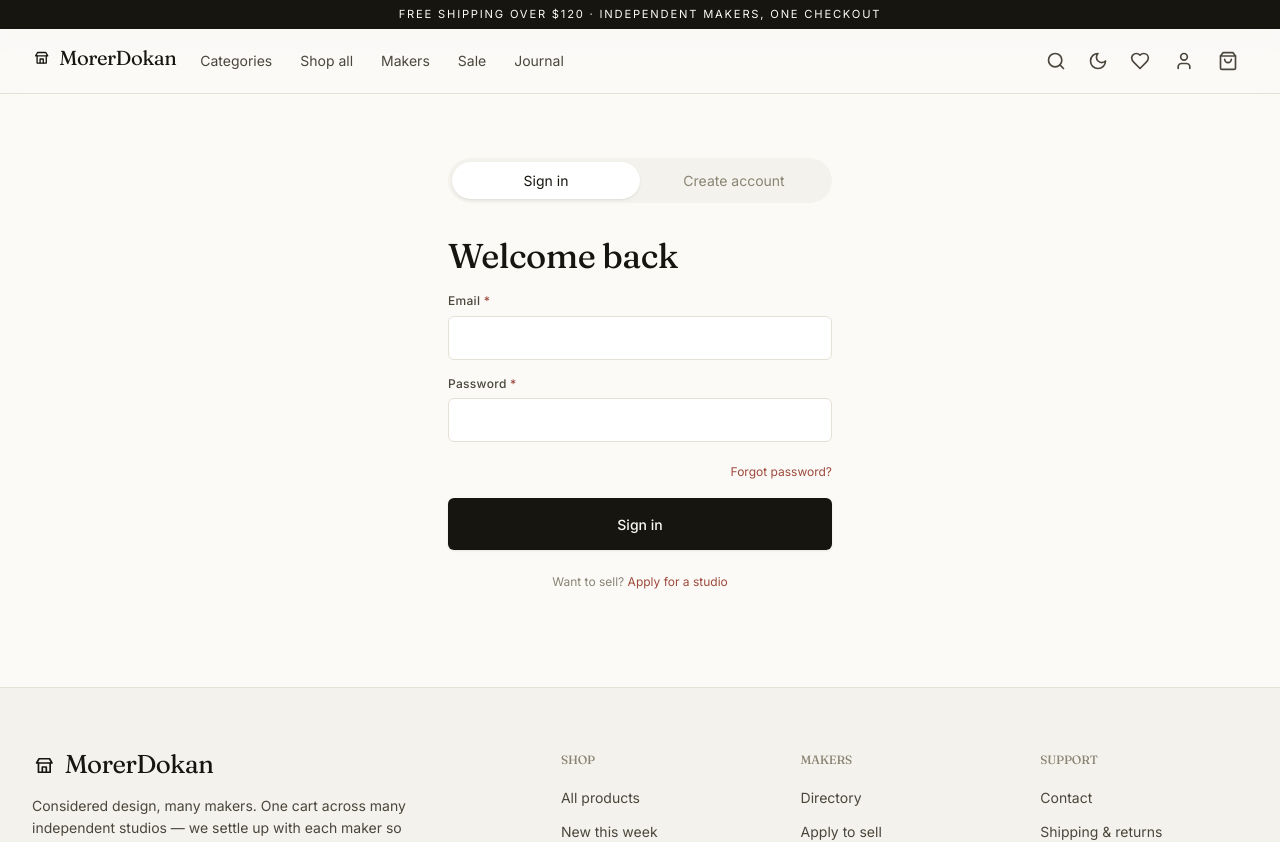
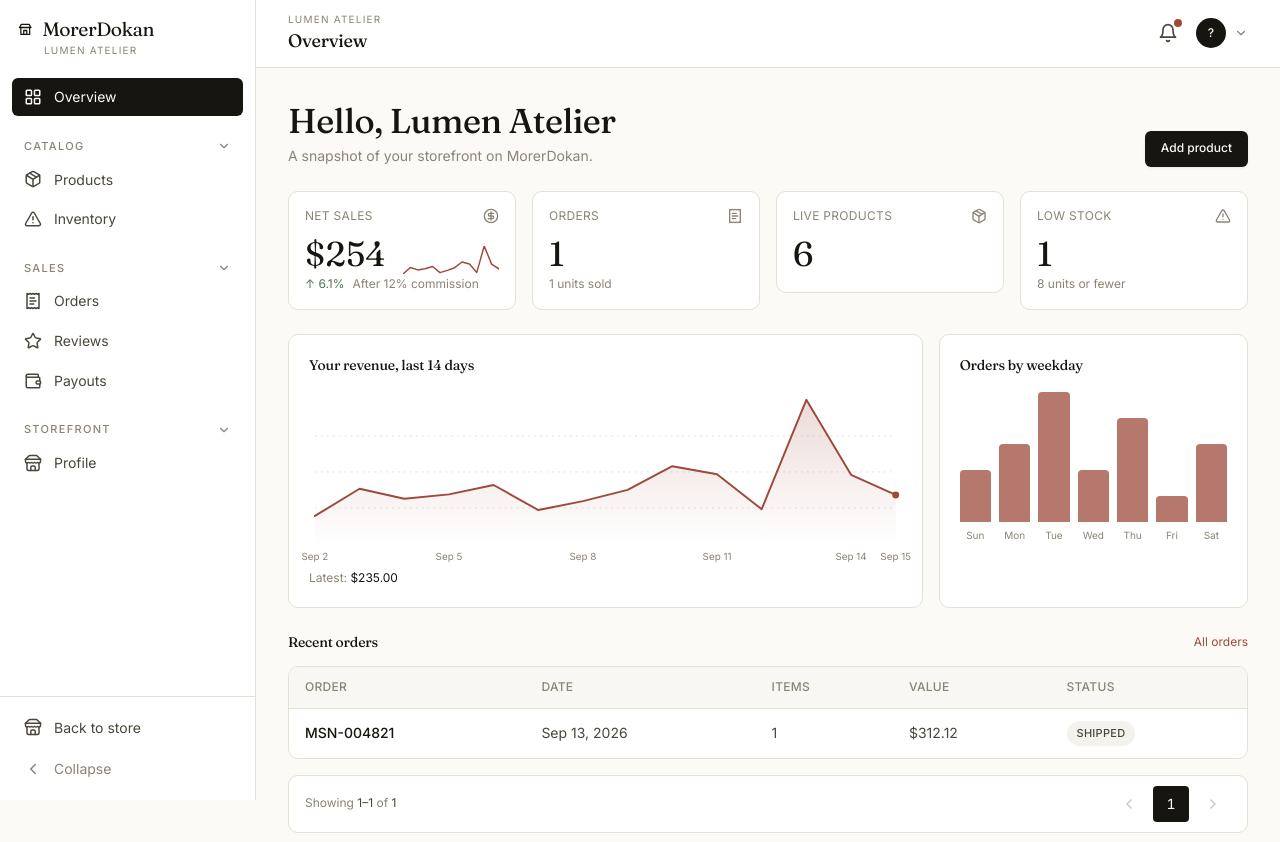
Before and after one commit to suvo-ambalait/e-commerce-website, a React (Vite) app in the folder ecommerce-frontend/: page /vendor/dashboard in a window 1280 px wide. Before the commit this address led to /login. Shown: the top 842 px of the page. Built offline with nearby package versions, Linux system fonts and the light colour scheme.

Commit message:
refactor(auth): update RequireRole component and modify LoginPage form submission

```diff
--- a/ecommerce-frontend/src/features/auth/components/RequireRole.tsx
+++ b/ecommerce-frontend/src/features/auth/components/RequireRole.tsx
@@ -1,8 +1,7 @@
 import type { ReactNode } from 'react'
-import { Navigate, useLocation } from 'react-router-dom'
 import type { Role } from '@/shared/types'
 
-export function RequireRole({ role: _role, children: _children }: { role: Role; children: ReactNode }) {
-  const location = useLocation()
-  return <Navigate to="/login" replace state={{ from: location.pathname }} />
+// TODO: add real auth/role check once auth state exists.
+export function RequireRole({ role: _role, children }: { role: Role; children: ReactNode }) {
+  return <>{children}</>
 }
--- a/ecommerce-frontend/src/features/auth/pages/LoginPage.tsx
+++ b/ecommerce-frontend/src/features/auth/pages/LoginPage.tsx
@@ -16,11 +16,11 @@
   const [email, setEmail] = useState('')
   const [password, setPassword] = useState('')
 
-  const dest = (location.state as { from?: string } | null)?.from ?? '/account'
 
-  const submit = (e: FormEvent) => {
+  const submit = (e: React.SyntheticEvent<HTMLFormElement>) => {
     e.preventDefault()
-    navigate(dest, { replace: true })
+    const data = { name, email, password };
+    console.log('Form submitted:', data);
   }
 
   return (
```
